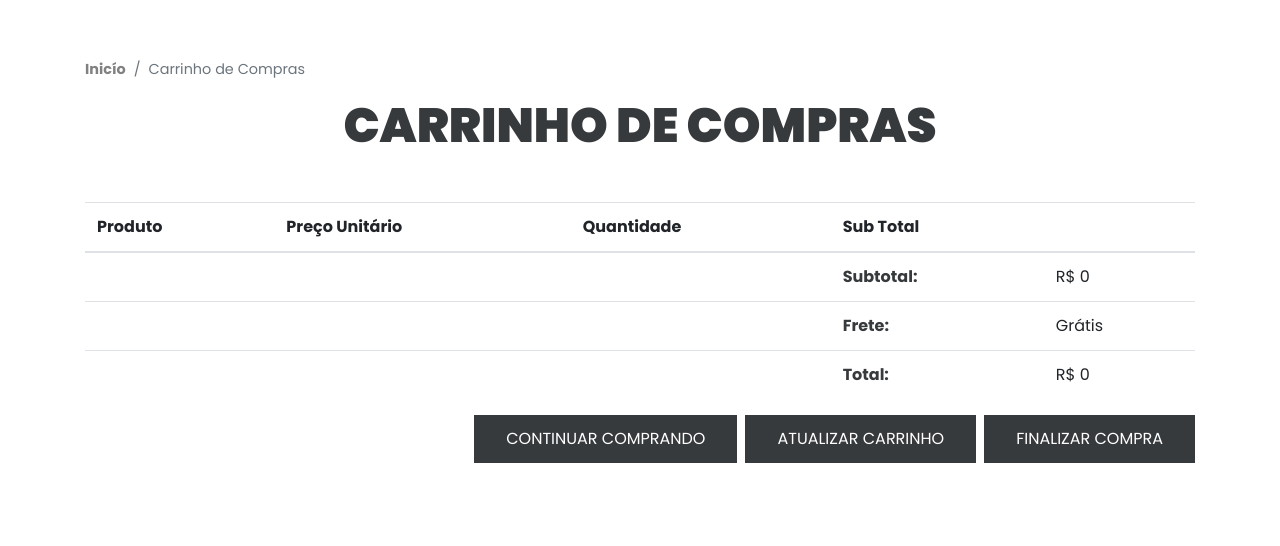
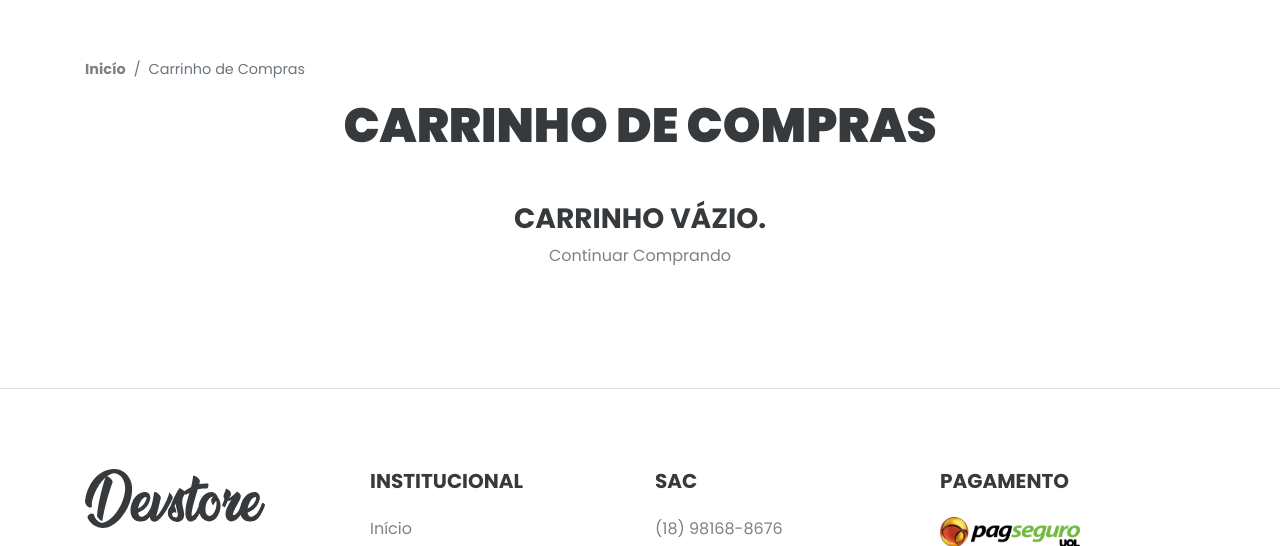
Before and after one commit to joaomesquita/projeto-devstore, a Django app: page /compras/carrinho/ in a window 1280 px wide. Shown: the part 213-759 px from the top of the page. Run offline with Django 3.2, Linux system fonts and the light colour scheme; data that the repository does not hold is empty; some libraries are stand-ins or nearby versions.

Commit message:
:art: implementação da condição se o carrinho estiver vázio

```diff
--- a/checkout/templates/checkout/cart.html
+++ b/checkout/templates/checkout/cart.html
@@ -19,6 +19,7 @@
         <form method="post">
             {% csrf_token %}
             {{ formset.management_form }}
+            {% if formset.forms %}
             <table class="table">
                 <thead>
                     <tr>
@@ -80,6 +81,14 @@
                 <button type="submit" class="button mr-2">Atualizar Carrinho</button>
                 <a href="{% url 'checkout:checkout' %}" class="button">Finalizar Compra</a>
             </div>
+            {% else %}
+            <div class="d-flex justify-content-center">
+                <h3 class="title-h3">Carrinho vázio.</h3>
+            </div>
+            <div class="d-flex justify-content-center link-item">
+                <a href="{% url 'catalog:product_list' %}">Continuar Comprando</a>
+            </div>
+            {% endif %}
         </form>
     </div>
 </div>
```
